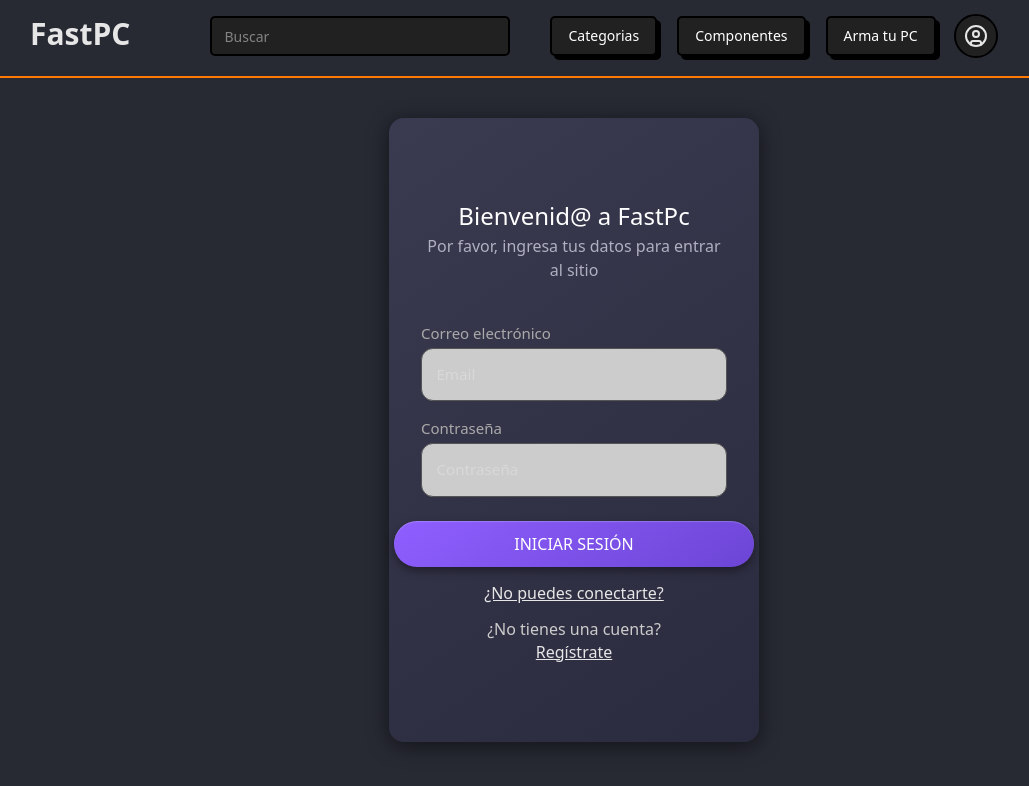
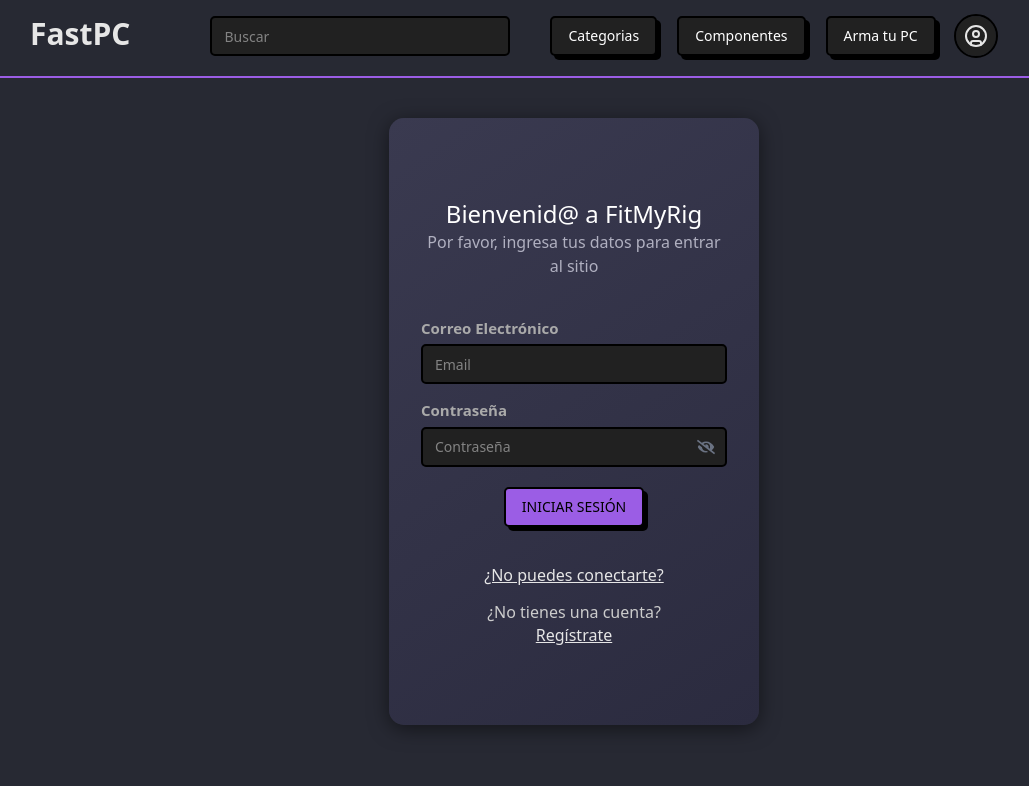
Before and after one commit to Nait-Nait/fastpc, a React (Vite) app in the folder front/: page /login in a window 1280 px wide. Shown: the top 786 px of the page, without its empty margins (66-1095 px from the left). Built offline with nearby package versions, Linux system fonts and the light colour scheme; no server answers.

Commit message:
feat: redesign login form using TailwindCSS

```diff
--- a/front/src/global.css
+++ b/front/src/global.css
@@ -1,4 +1,4 @@
-@import url('https://fonts.googleapis.com/css2?family=DM+Sans:ital,opsz,wght@0,9..40,100..1000;1,9..40,100..1000&display=swap');
+@import url("https://fonts.googleapis.com/css2?family=DM+Sans:ital,opsz,wght@0,9..40,100..1000;1,9..40,100..1000&display=swap");
 
 @import "tailwindcss";
 @import "tw-animate-css";
@@ -16,11 +16,11 @@
   --ring: oklch(0% 0 0);
   --overlay: oklch(0% 0 0 / 0.8);
   --shadow: 4px 4px 0px 0px var(--border);
-  --chart-1: #FF7A05;
-  --chart-2: #0099FF;
-  --chart-3: #FFBF00;
-  --chart-4: #00D696;
-  --chart-5: #7A83FF;
+  --chart-1: #ff7a05;
+  --chart-2: #0099ff;
+  --chart-3: #ffbf00;
+  --chart-4: #00d696;
+  --chart-5: #7a83ff;
   --chart-active-dot: #000;
 }
 
@@ -29,15 +29,15 @@
   --secondary-background: #212121;
   --foreground: oklch(92.49% 0 0);
   --main-foreground: oklch(0% 0 0);
-  --main: oklch(72.27% 0.1894 50.19);
+  --main: #9b5de5;
   --border: #000;
-  --ring:#fff;
+  --ring: #fff;
   --shadow: 4px 4px 0px 0px var(--border);
-  --chart-1:#670e0f;
-  --chart-2:#fa4b13;
-  --chart-3:30 80% 55%;
-  --chart-4:280 65% 60%;
-  --chart-5:340 75% 55%;
+  --chart-1: #670e0f;
+  --chart-2: #9b5de5;
+  --chart-3: 30 80% 55%;
+  --chart-4: 280 65% 60%;
+  --chart-5: 340 75% 55%;
   --chart-active-dot: #fff;
 }
 
@@ -71,7 +71,12 @@
     @apply text-foreground font-base bg-background;
   }
 
-  h1, h2, h3, h4, h5, h6{
+  h1,
+  h2,
+  h3,
+  h4,
+  h5,
+  h6 {
     @apply font-heading;
   }
 }
--- a/front/src/pages/login/Login.module.css
+++ /dev/null
@@ -1,164 +0,0 @@
-.container {
-  display: flex;
-  justify-content: center;
-  align-items: center;
-  width: 100vw;
-  height: 100vh;
-  margin: 0;
-  padding: 0;
-  background-color: #242424;
-}
-
-.form {
-  background: linear-gradient(145deg, #3a3a50, #2b2b3f);
-  padding: 5rem 2rem;
-  border-radius: 15px;
-  box-shadow: 0 4px 20px rgba(0, 0, 0, 0.5);
-  width: 100%;
-  max-width: 370px;
-  display: flex;
-  flex-direction: column;
-  align-items: center;
-}
-
-.title {
-  font-size: 1.5rem;
-  text-align: center;
-  font-weight: 500;
-  color: #ffffff;
-}
-.subtitle {
-  text-align: center;
-  color: #b0b0c0 !important;
-  margin-bottom: 1.5rem;
-}
-
-.formColumn {
-  display: flex;
-  flex-direction: column;
-  align-items: flex-start;
-  width: 100%;
-  max-width: 360px;
-}
-
-.label {
-  margin-top: 1rem;
-  margin-bottom: 0.2rem;
-  font-weight: 500;
-  color: #aaaaaa;
-  width: 100%;
-  max-width: 250px;
-  text-align: left;
-}
-
-.input {
-  padding: 0.9rem 0.9rem;
-  padding-right: 2.5rem;
-  border: 1px solid #555555;
-  background-color: #cccccc;
-  border-radius: 12px;
-  font-size: 0.95rem;
-  width: 100%;
-  max-width: 360px;
-  box-sizing: border-box;
-}
-
-.input:focus {
-  background-color: #cfd1d9;
-  color: #000000;
-  border-color: #8f5fff;
-  outline: none;
-}
-
-.inputWrapper {
-  position: relative;
-  width: 100%;
-}
-
-.inputWrapper {
-  position: relative;
-  width: 100%;
-}
-
-.eyeButton {
-  position: absolute;
-  top: 50%;
-  right: 1rem;
-  transform: translateY(-50%);
-  background: transparent;
-  border: none;
-  padding: 0;
-  outline: none;
-  color: #666666;
-  font-size: 1.1rem;
-}
-
-.eyeButton:hover {
-  color: #333333;
-}
-
-.eyeButton:focus,
-.eyeButton:active {
-  outline: none;
-  background: transparent;
-}
-
-.input:focus {
-  outline: none;
-  border-color: #1e1e2f;
-}
-
-.button {
-  width: 360px;
-  padding: 0.7rem;
-  background: linear-gradient(145deg, #8f5fff, #6c45d5);
-  color: #ffffff;
-  border: none;
-  border-radius: 24px;
-  font-size: 1rem;
-  cursor: pointer;
-  transition: background-color 0.2s ease;
-  align-self: center;
-  margin-top: 1.5rem;
-  margin-bottom: 0.9rem;
-  box-shadow: inset 0 1px 1px rgba(255, 255, 255, 0.2),
-    0 4px 8px rgba(0, 0, 0, 0.4);
-}
-
-.button:hover {
-  background: linear-gradient(145deg, #a175ff, #7b54e0);
-  box-shadow: inset 0 1px 1px rgba(0, 0, 0, 0.1), 0 2px 4px rgba(0, 0, 0, 0.3);
-}
-
-.links {
-  display: flex;
-  flex-direction: column;
-  align-items: center;
-  gap: 0.25rem;
-}
-
-.links + .links {
-  margin-top: 0.9rem;
-}
-
-.footerText {
-  margin: 0;
-  padding: 0;
-  font-size: 1rem;
-  line-height: 1.2;
-  color: #cccccc !important;
-}
-.footerLink {
-  margin: 0;
-  padding: 0;
-  line-height: 1.2;
-  font-size: 1rem;
-  text-decoration: underline;
-}
-.footerLink:hover,
-.footerLink:visited,
-.footerLink:active,
-.footerLink:focus {
-  color: #ffffff !important;
-  text-decoration: none;
-}
--- a/front/src/pages/login/Login.tsx
+++ b/front/src/pages/login/Login.tsx
@@ -2,6 +2,9 @@
 import styles from "./Login.module.css";
 import { Link } from "react-router-dom";
 import { UserRepositoryImpl } from "@/repositories/UserRepository";
+import { Input } from "@/components/ui/input";
+import { Button } from "@/components/ui/button";
+import { FaEye, FaEyeSlash } from "react-icons/fa";
 
 const Login: React.FC = () => {
   const [email, setEmail] = useState("");
@@ -12,13 +15,13 @@
     e.preventDefault();
 
     try {
-      const userRepo = new UserRepositoryImpl()
+      const userRepo = new UserRepositoryImpl();
 
-      await userRepo.login(email, password)
+      await userRepo.login(email, password);
 
-      alert("Inicio de Sesion Exitoso!")
+      alert("Inicio de Sesion Exitoso!");
 
-      window.location.href = "/"
+      window.location.href = "/";
     } catch (err: any) {
       alert(`Fallo en el login: ${err.message}`);
     }
@@ -26,74 +29,96 @@
 
   return (
     <div className="flex flex-row justify-center">
-      <form onSubmit={handleSubmit} className={styles.form}>
-        <h2 className={styles.title}>Bienvenid@ a FastPc</h2>
-        <p className={styles.subtitle}>
+      <form
+        onSubmit={handleSubmit}
+        className="w-full max-w-[370px] flex flex-col items-center rounded-[15px] px-8 py-20 shadow-[0_4px_20px_rgba(0,0,0,0.5)]"
+        style={{
+          background: "linear-gradient(145deg, #3a3a50, #2b2b3f)",
+        }}
+      >
+        <h2 className="text-2xl text-center font-medium text-white">
+          Bienvenid@ a FitMyRig
+        </h2>
+
+        <p className="text-center text-[#b0b0c0] mb-6">
           Por favor, ingresa tus datos para entrar al sitio
         </p>
 
-        <div className={styles.formColumn}>
-          <label htmlFor="email" className={styles.label}>
-            Correo electrónico
+        <div className="flex flex-col items-start w-full max-w-[360px]">
+          <label
+            htmlFor="email"
+            className="mt-4 mb-1 text-sm font-medium text-[#aaaaaa] w-full max-w-[250px] text-left"
+          >
+            Correo Electrónico
           </label>
-          <input
+
+          <Input
             id="email"
             type="email"
             value={email}
             onChange={(e) => setEmail(e.target.value)}
-            className={styles.input}
             placeholder="Email"
             required
           />
         </div>
 
-        <div className={styles.formColumn}>
-          <label htmlFor="password" className={styles.label}>
+        <div className="flex flex-col items-start w-full max-w-[360px]">
+          <label
+            htmlFor="email"
+            className="mt-4 mb-1 text-sm font-medium text-[#aaaaaa] w-full max-w-[250px] text-left"
+          >
             Contraseña
           </label>
-          <div className={styles.inputWrapper}>
-            <input
+
+          <div className="relative w-full ">
+            <Input
               id="password"
               type={showPassword ? "text" : "password"}
               value={password}
               onChange={(e) => setPassword(e.target.value)}
-              className={styles.input}
               placeholder="Contraseña"
               required
+              className="pr-10" // espacio a la derecha para el ícono
             />
 
             <button
               type="button"
-              className={styles.eyeButton}
               onClick={() => setShowPassword((v) => !v)}
               aria-label={
                 showPassword ? "Ocultar contraseña" : "Mostrar contraseña"
               }
+              className="absolute right-3 top-1/2 -translate-y-1/2 z-10 text-gray-500 hover:text-gray-700"
             >
-              <i
-                className={`fas ${showPassword ? "fa-eye-slash" : "fa-eye"}`}
-              ></i>
+              {showPassword ? <FaEye size={18} /> : <FaEyeSlash size={18} />}
             </button>
           </div>
         </div>
 
-        <button type="submit" className={styles.button}>
+        <Button type="submit" className="mt-5 mb-5">
           INICIAR SESIÓN
-        </button>
+        </Button>
 
-        <div className={styles.loginBottom}>
-          <div className={styles.links}>
+        <div>
+          <div className="flex flex-col items-center gap-1 mt-4">
             <p>
-              <a href="#" className={styles.footerLink}>
+              <a
+                href="#"
+                className="text-base leading-[1.2] underline hover:no-underline hover:text-white focus:text-white active:text-white visited:text-white transition-colors"
+              >
                 ¿No puedes conectarte?
               </a>
             </p>
           </div>
 
-          <div className={styles.links}>
-            <p className={styles.footerText}>¿No tienes una cuenta?</p>
+          <div className="flex flex-col items-center gap-1 mt-4">
+            <p className="text-base leading-[1.2] text-[#cccccc] m-0 p-0">
+              ¿No tienes una cuenta?
+            </p>
 
-            <Link to="/register" className={styles.footerLink}>
+            <Link
+              to="/register"
+              className="text-base leading-[1.2] underline hover:no-underline hover:text-white focus:text-white active:text-white visited:text-white transition-colors"
+            >
               Regístrate
             </Link>
           </div>
```
